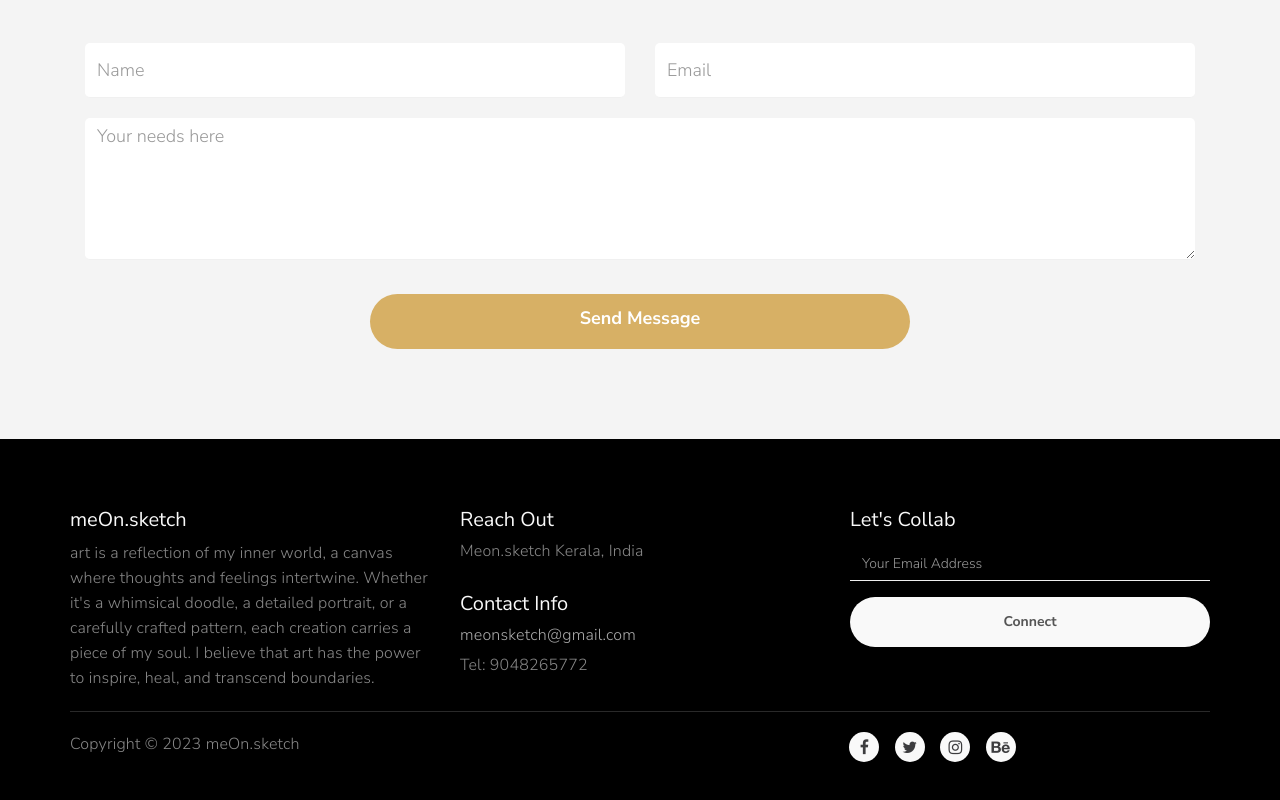
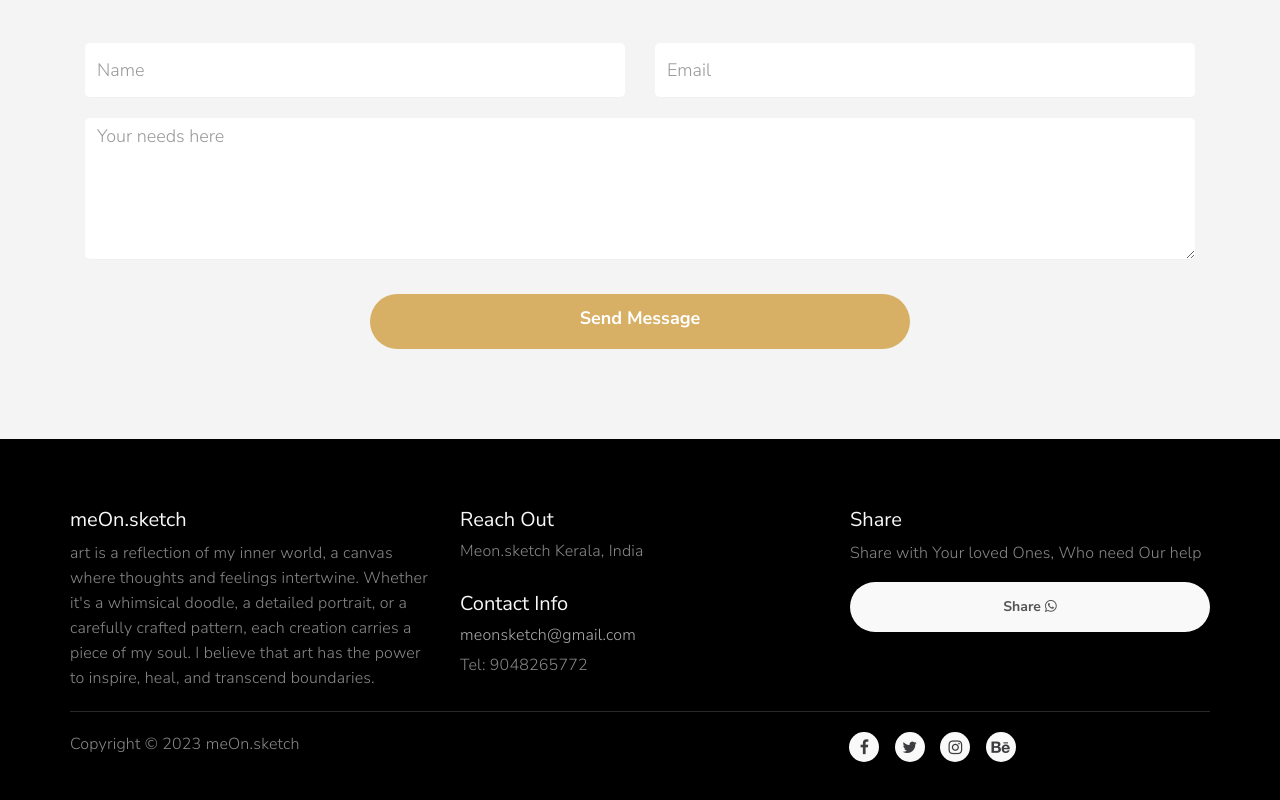
Before and after one commit to thoyyibusman/meonsketch, a plain HTML site: page index.html in a window 1280 px wide. Shown: the part 2056-2856 px from the top of the page. Drawn offline with nearby package versions, Linux system fonts and the light colour scheme.

Commit message:
Update index.html

```diff
--- a/index.html
+++ b/index.html
@@ -66,7 +66,7 @@
                          <div class="wow fadeInUp" data-wow-delay="0.4s">
                               <p>Join me on this artistic journey as we explore the beauty of lines, shapes, and colors.
                               </p>
-                              <a href="#">meonsketch@gmail.com</a>
+                              <a href="mailto:meonsketch@gmail.com">meonsketch@gmail.com</a>
                          </div>
                     </div>
 
@@ -215,12 +215,12 @@
                          </div>
                     </div>
 
-                    <div class="wow fadeInUp col-md-4 col-sm-4" data-wow-delay="0.6s">
-                         <h4>Let's Collab</h4>
-                         <form class="newsletter" action="#" method="get">
-                              <input name="email" type="email" class="form-control" id="emailInput"
-                                   placeholder="Your Email Address">
-                              <button name="submit" onclick="shareViaEmail()" value="sign-up" class='form-control'>Connect</button>
+                   <div class="wow fadeInUp col-md-4 col-sm-4" data-wow-delay="0.6s">
+                         <h4>Share</h4>
+                         <form class="newsletter" action="" method="">
+                              <p>Share with Your loved Ones, Who need Our help</p>
+                              <button name="submit" onclick="shareOnSocialMedia('WhatsApp')" value="share" class='form-control'>Share
+                                   <i class="fa fa-whatsapp"></i></button>
                          </form>
                     </div>
 
@@ -249,19 +249,18 @@
      <script>
 
 
-           function shareViaEmail() {
-        // Get the current URL and page title
-        var currentUrl = encodeURIComponent(window.location.href);
-        var pageTitle = encodeURIComponent(document.title);
+         function shareOnSocialMedia(platform) {
+               // Get the current URL
+               var currentUrl = encodeURIComponent(window.location.href);
 
-        var inputValue = encodeURIComponent(document.getElementById('emailInput').value);
+               // Define the social media sharing URLs
+               var socialMediaUrls = {
+                    'WhatsApp': 'https://api.whatsapp.com/send?text='
+               };
 
-        // Create the email sharing link
-        var emailLink = 'mailto:?subject=' + pageTitle + '&body=' + encodeURIComponent('Check out this page: ' + document.title +'.in '+ ' - ' + window.location.href + '%0D%0A%0D%0AAdditional message: ' + inputValue);
-
-        // Open the default email client
-        window.location.href = emailLink;
-    }
+               // Open a new window or redirect to the social media sharing page
+               window.open(socialMediaUrls[platform] + currentUrl, '_blank');
+          }
      </script>
      <script src="js/jquery.js"></script>
      <script src="js/bootstrap.min.js"></script>
```
